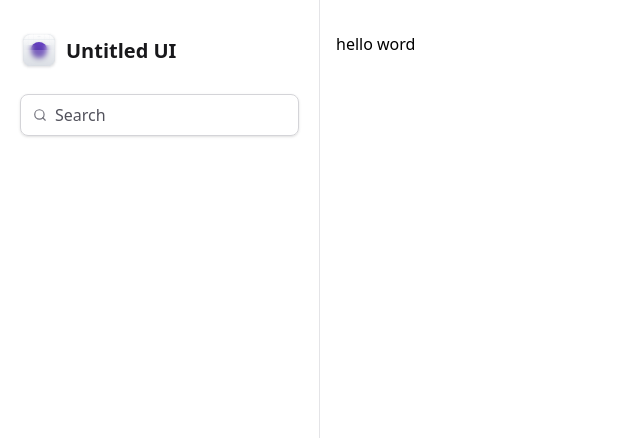
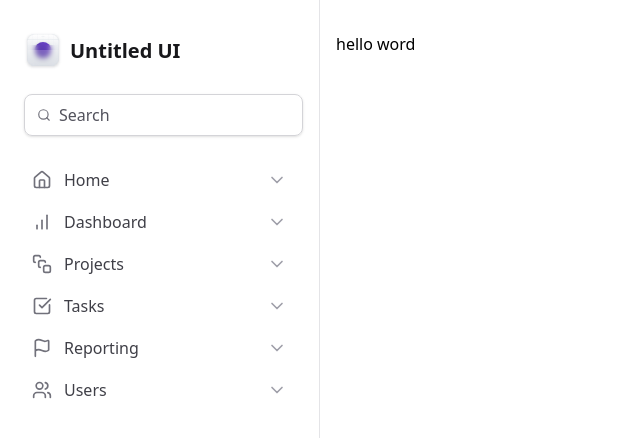
Before and after one commit to horquidia-lima/dashboard, a Next.js app: page / in a window 1280 px wide. Shown: the top 438 px of the page, without its empty margins (0-640 px from the left). Built offline with nearby package versions, Linux system fonts and the light colour scheme.

Commit message:
Menu de Navegação

```diff
--- a/src/components/Sidebar/Logo.tsx
+++ b/src/components/Sidebar/Logo.tsx
@@ -1,6 +1,6 @@
 export function Logo() {
   return (
-    <strong className="flex items-center gap-2 text-xl font-semibold text-zinc-900">
+    <strong className="flex mx-1 items-center gap-2 text-xl font-semibold text-zinc-900">
       <svg
         width={38}
         height={38}
--- /dev/null
+++ b/src/components/Sidebar/MainNavigation/NavItem.tsx
@@ -0,0 +1,17 @@
+import { ElementType } from "react"
+import { ChevronDown } from "lucide-react"
+
+export interface NavItemProps {
+    title: string
+    icon: ElementType
+}
+
+export function NavItem({title, icon: Icon}: NavItemProps){
+    return(
+        <a href="" className="group flex items-center gap-3 rounded px-3 py-2 hover:bg-violet-50">
+            <Icon className="h-5 w-5 text-zinc-500" />
+            <span className="font-medium text-zinc-700 group-hover:text-violet-500">{title}</span>
+            <ChevronDown className="ml-auto h-5 w-5 text-zinc-400 group-hover:text-violet-400"/>
+        </a>
+    )
+}
--- /dev/null
+++ b/src/components/Sidebar/MainNavigation/index.tsx
@@ -0,0 +1,15 @@
+import { BarChart, CheckSquare, Flag, Home, SquareStack, Users } from "lucide-react";
+import { NavItem } from "./NavItem";
+
+export function MainNavigation(){
+    return(
+        <nav className="space-y-0.5">
+            <NavItem title="Home" icon={Home} />
+            <NavItem title="Dashboard" icon={BarChart} />
+            <NavItem title="Projects" icon={SquareStack} />
+            <NavItem title="Tasks" icon={CheckSquare} />
+            <NavItem title="Reporting" icon={Flag} />
+            <NavItem title="Users" icon={Users} />
+        </nav>
+    )
+}
--- a/src/components/Sidebar/index.tsx
+++ b/src/components/Sidebar/index.tsx
@@ -1,15 +1,17 @@
 import { Search } from "lucide-react";
 import { Logo } from "./Logo";
+import { MainNavigation } from "./MainNavigation";
 
 export function Sidebar() {
     return (
        <aside className="border-r border-zinc-200 px-5 py-8 space-y-6">
         <Logo/>
 
-        <div className="flex w-full items-center gap-2 rounded-lg border border-zinc-300 px-3 py-2 shadow-sm">
+        <div className="flex mx-1 w-full items-center gap-2 rounded-lg border border-zinc-300 px-3 py-2 shadow-sm">
             <Search className="h-5 w-5 text-zinc-500"/>
             <input className="flex-1 border-0 bg-transparent text-zinc-900 placeholder-zinc-600" placeholder="Search" />
         </div>
+        <MainNavigation/>
        </aside>
     )
 }
```
